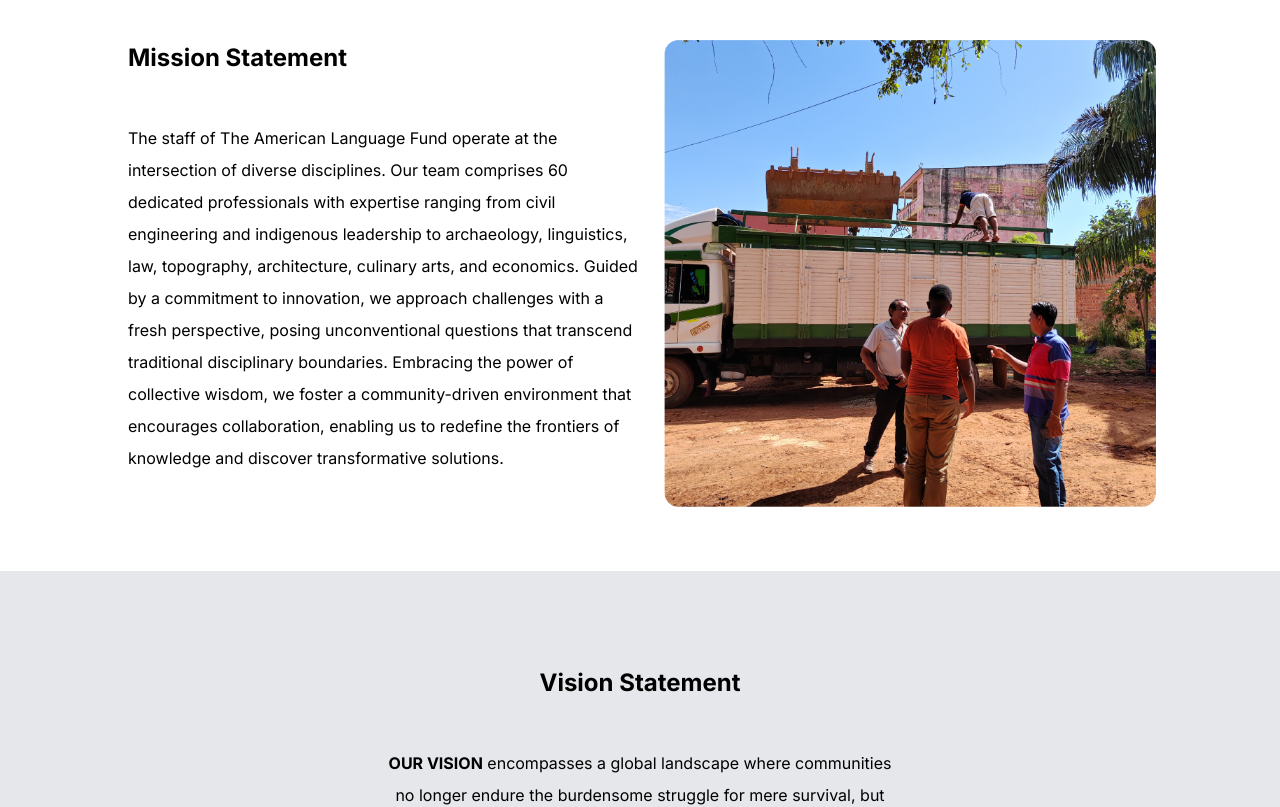
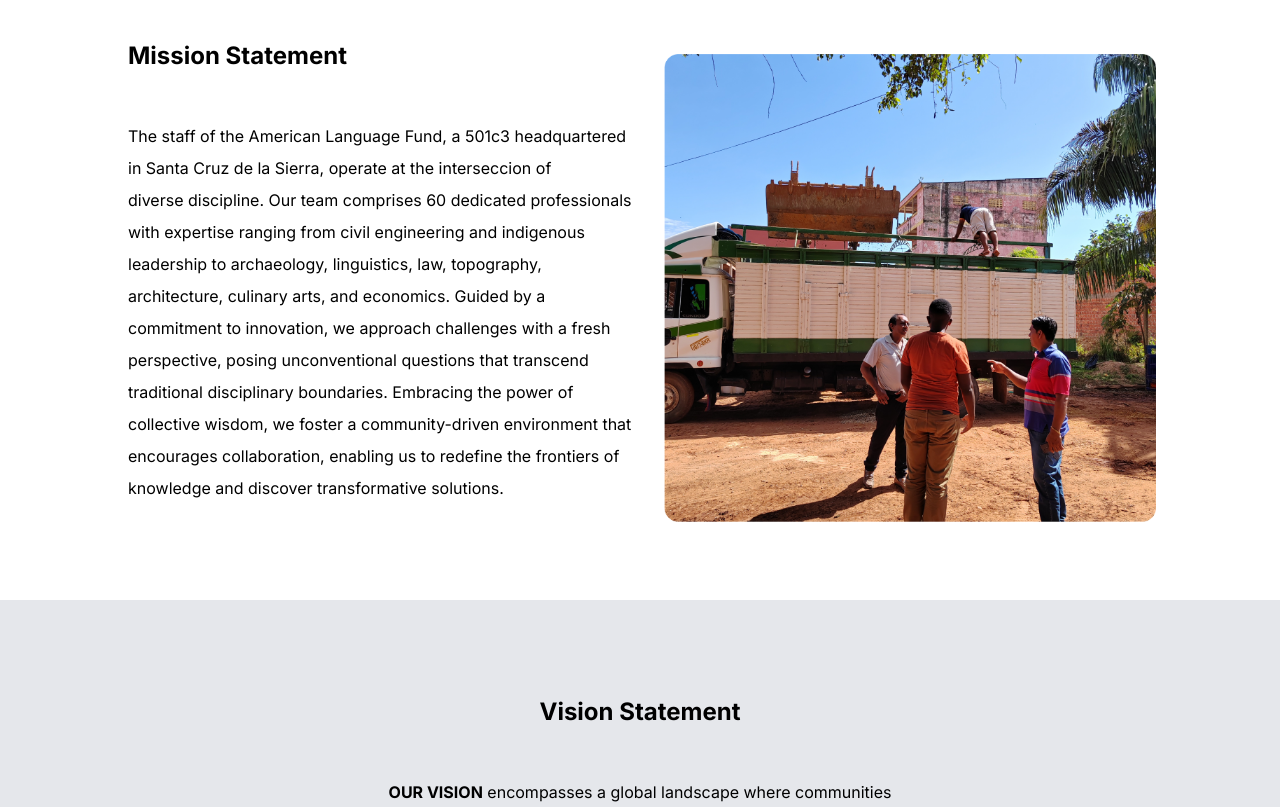
Before and after one commit to 64blit/website-alf, a Next.js app: page / in a window 1280 px wide. Shown: the part 1280-2087 px from the top of the page. Built offline with nearby package versions, Linux system fonts and the light colour scheme.

Commit message:
Update MissionAndVission.js

```diff
--- a/components/MissionAndVission.js
+++ b/components/MissionAndVission.js
@@ -11,7 +11,7 @@ const MissionAndVission = () =>
             <div className="container mission flex flex-col md:grid md:grid-cols-[50%_48%] gap-6 items-center">
                 <div className="text flex flex-col items-center md:items-start text-center md:text-left">
                     <h2 className='font-bold text-2xl mb-[3rem]'>Mission Statement</h2>
-                    <p className='leading-[2rem]'>The staff of The American Language Fund operate at the intersection of diverse disciplines. Our team comprises 60 dedicated professionals with expertise ranging from civil engineering and indigenous leadership to archaeology, linguistics, law, topography, architecture, culinary arts, and economics. Guided by a commitment to innovation, we approach challenges with a fresh perspective, posing unconventional questions that transcend traditional disciplinary boundaries. Embracing the power of collective wisdom, we foster a community-driven environment that encourages collaboration, enabling us to redefine the frontiers of knowledge and discover transformative solutions.</p>
+                    <p className='leading-[2rem]'>The staff of the American Language Fund, a 501c3 headquartered in Santa Cruz de la Sierra, operate at the interseccion of diverse discipline. Our team comprises 60 dedicated professionals with expertise ranging from civil engineering and indigenous leadership to archaeology, linguistics, law, topography, architecture, culinary arts, and economics. Guided by a commitment to innovation, we approach challenges with a fresh perspective, posing unconventional questions that transcend traditional disciplinary boundaries. Embracing the power of collective wisdom, we foster a community-driven environment that encourages collaboration, enabling us to redefine the frontiers of knowledge and discover transformative solutions.</p>
                     {/* We believe that linguistic and cultural diversity are essential to human flourishing, and that every language and culture has value and deserves to be preserved. Through our work, we aim to empower communities to preserve their heritage and inspire future generations to celebrate linguistic and cultural diversity. */}
                     <div className="cta mt-[2rem]">
                         <Link href="">
```
